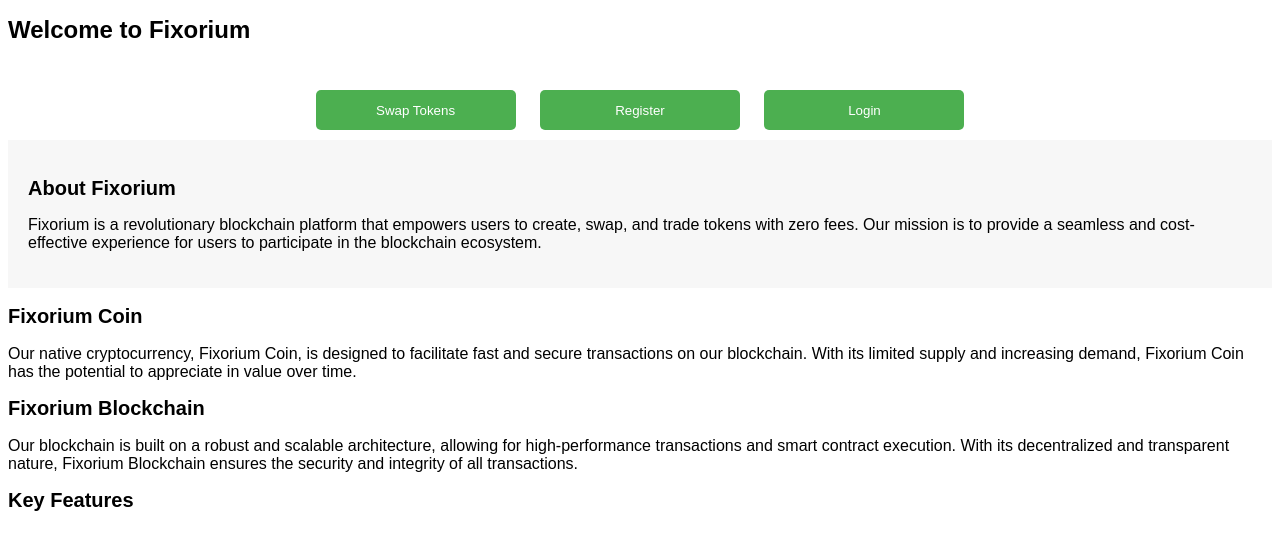
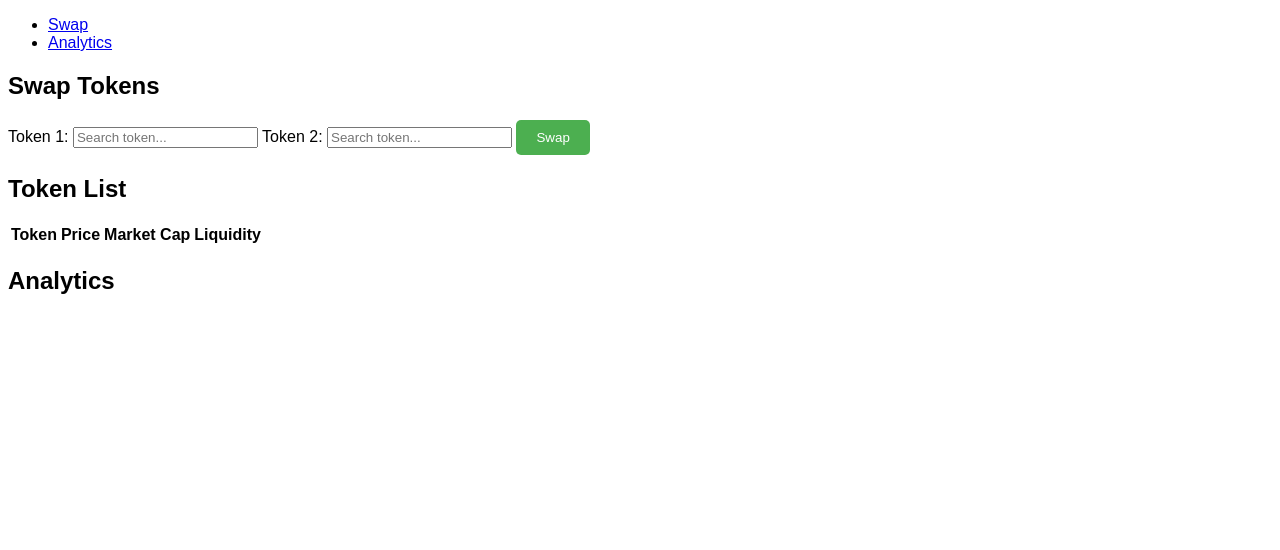
Before and after one commit to fixorium/fixorium, a website: page public/index.html in a window 1280 px wide. Drawn offline with Linux system fonts and the light colour scheme.

Commit message:
Update index.html

```diff
--- a/public/index.html
+++ b/public/index.html
@@ -1,4 +1,4 @@
- <!DOCTYPE html>
+<!DOCTYPE html>
 <html lang="en">
 <head>
     <meta charset="UTF-8">
@@ -6,94 +6,54 @@
     <title>Fixorium</title>
     <link rel="stylesheet" href="styles.css">
     <style>
-        body {
-            font-size: 16px;
-        }
-        #actions {
-            text-align: center;
-        }
-        #actions button {
-            width: 200px;
-            height: 40px;
-            margin: 10px;
-            border: none;
-            border-radius: 5px;
-            background-color: #4CAF50;
-            color: #fff;
-            cursor: pointer;
-            transition: background-color 0.3s ease-in-out;
-        }
-        #actions button:hover {
-            background-color: #3e8e41;
-        }
-        .feature {
-            transition: transform 0.2s ease-in-out;
-        }
-        .feature:hover {
-            transform: scale(1.05);
-            box-shadow: 0 0 10px rgba(0, 0, 0, 0.2);
-        }
-        .login-register {
-            width: 300px;
-            margin: 50px auto;
-            padding: 20px;
-            border: 1px solid #ddd;
-            border-radius: 10px;
-            box-shadow: 0 0 10px rgba(0, 0, 0, 0.1);
-        }
-        .login-register input {
-            width: 100%;
-            height: 40px;
-            margin-bottom: 10px;
-            padding: 10px;
-            border: 1px solid #ccc;
-            border-radius: 5px;
-        }
-        .login-register button {
-            width: 100%;
-            height: 40px;
-            background-color: #4CAF50;
-            color: #fff;
-            border: none;
-            border-radius: 5px;
-            cursor: pointer;
-        }
-        .swap-mechanic {
-            width: 300px;
-            margin: 50px auto;
-            padding: 20px;
-            border: 1px solid #ddd;
-            border-radius: 10px;
-            box-shadow: 0 0 10px rgba(0, 0, 0, 0.1);
-        }
+        /* Add your CSS styles here */
     </style>
 </head>
 <body>
     <header>
-        <h1 style="font-size: 24px;">Welcome to Fixorium</h1>
+        <nav>
+            <ul>
+                <li><a href="
+                <li><a href="#">Swap</a></li>
+                <li><a href="
+                <li><a href="#">Analytics</a></li>
+            </ul>
+        </nav>
     </header>
-    <marquee id="fixorium-coin-price" style="font-size: 14px;">Fixorium Coin Price: $1.50 | Circulating Supply: 10,000,000 FXR | Market Cap: $15,000,000</marquee>
-    <section id="actions">
-        <div>
-            <button id="swap-btn" onclick="showSwapMechanic()">Swap Tokens</button>
-            <button id="register-btn" onclick="showRegister()">Register</button>
-            <button id="login-btn" onclick="showLogin()">Login</button>
-            <button id="logout-btn" onclick="logout()" style="display: none;">Logout</button>
-        </div>
-    </section>
-    <section id="about">
-        <h2 style="font-size: 20px;">About Fixorium</h2>
-        <p style="font-size: 16px;">Fixorium is a revolutionary blockchain platform that empowers users to create, swap, and trade tokens with zero fees. Our mission is to provide a seamless and cost-effective experience for users to participate in the blockchain ecosystem.</p>
-    </section>
-    <section id="fixorium-coin">
-        <h2 style="font-size: 20px;">Fixorium Coin</h2>
-        <p style="font-size: 16px;">Our native cryptocurrency, Fixorium Coin, is designed to facilitate fast and secure transactions on our blockchain. With its limited supply and increasing demand, Fixorium Coin has the potential to appreciate in value over time.</p>
-    </section>
-    <section id="fixorium-blockchain">
-        <h2 style="font-size: 20px;">Fixorium Blockchain</h2>
-        <p style="font-size: 16px;">Our blockchain is built on a robust and scalable architecture, allowing for high-performance transactions and smart contract execution. With its decentralized and transparent nature, Fixorium Blockchain ensures the security and integrity of all transactions.</p>
-    </section>
-    <section id="features">
-        <h2 style="font-size: 20px;">Key Features</h2>
-        <ul>
-            <li class="feature" style="background-color: #f0
+    <main>
+        <section id="swap">
+            <h2>Swap Tokens</h2>
+            <form>
+                <label for="token1">Token 1:</label>
+                <input type="text" id="token1" placeholder="Search token...">
+                <label for="token2">Token 2:</label>
+                <input type="text" id="token2" placeholder="Search token...">
+                <button id="swap-btn">Swap</button>
+            </form>
+        </section>
+        <section id="tokens">
+            <h2>Token List</h2>
+            <table>
+                <thead>
+                    <tr>
+                        <th>Token</th>
+                        <th>Price</th>
+                        <th>Market Cap</th>
+                        <th>Liquidity</th>
+                    </tr>
+                </thead>
+                <tbody id="token-list">
+                    <!-- Token list will be populated here -->
+                </tbody>
+            </table>
+        </section>
+        <section id="analytics">
+            <h2>Analytics</h2>
+            <div id="chart-container">
+                <!-- Chart will be rendered here -->
+            </div>
+        </section>
+    </main>
+    <script src="script.js"></script>
+</body>
+</html>
```
